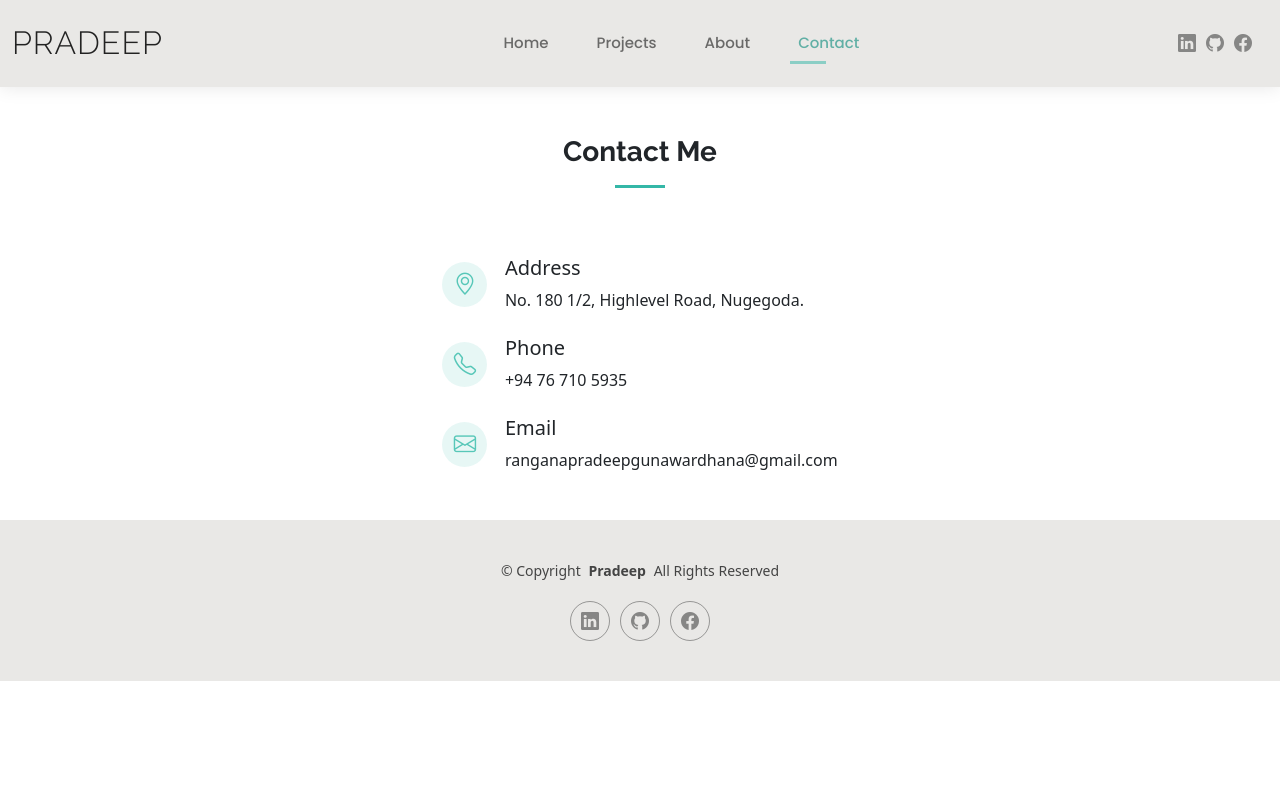
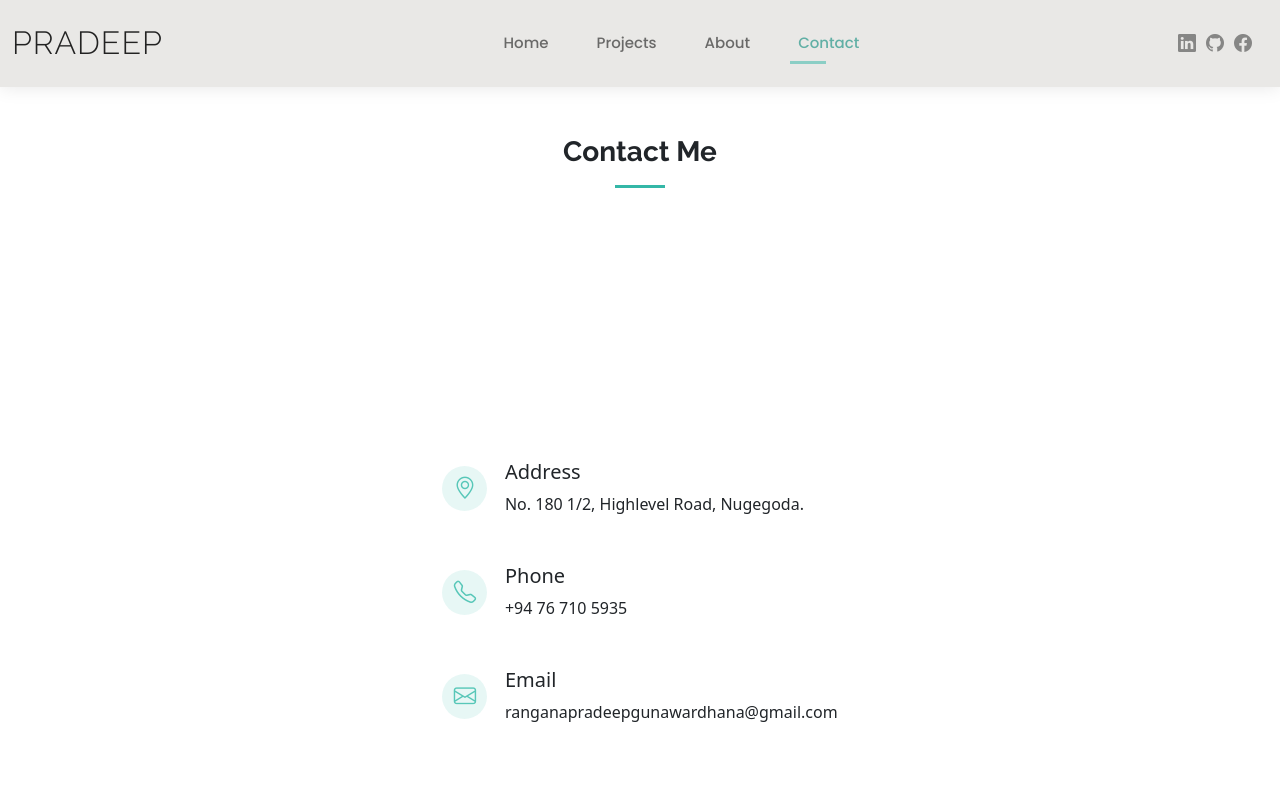
Before and after one commit to PradeepGunawardhana/pradeepgunawardhana.github.io, a React (Vite) app: page /contact in a window 1280 px wide. Shown: the top 800 px of the page. Built offline with nearby package versions, Linux system fonts and the light colour scheme.

Commit message:
Updated changes 2

```diff
--- a/src/pages/Contact/Contact.css
+++ b/src/pages/Contact/Contact.css
@@ -2,6 +2,8 @@
     display: flex;
     flex-direction: column;
     align-items: center;
+    justify-content: center;
+    min-height: calc(100vh - 80px);
 }
 
 
--- a/src/pages/Contact/Contact.jsx
+++ b/src/pages/Contact/Contact.jsx
@@ -8,13 +8,13 @@ function Contact() {
                 <h3>Contact Me</h3>
             </div>
 
-            <div className="contact-container  mb-4">
-                <div className="row justify-content-center">
+            <div className="contact-container mb-lg-4">
+                <div className="row justify-content-center align-items-center">
 
-                    <div className="col-lg-12 details-wrapper " data-aos="fade-up"
+                    <div className="col-lg-12 col-12 details-wrapper " data-aos="fade-up"
                         data-aos-anchor-placement="center-bottom" data-aos-duration="1500">
 
-                        <div className="details-container d-flex mb-4 ">
+                        <div className="details-container d-flex mb-5 ">
                             <div className="icon-container">
                                 <i className="bi bi-geo-alt"></i>
                             </div>
@@ -25,9 +25,7 @@ function Contact() {
                             </div>
                         </div>
 
-
-
-                        <div className="details-container d-flex mb-4 ">
+                        <div className="details-container d-flex mb-5 ">
                             <div className="icon-container">
                                 <i className="bi bi-telephone"></i>
                             </div>
@@ -38,7 +36,7 @@ function Contact() {
                             </div>
                         </div>
 
-                        <div className="details-container d-flex mb-4 ">
+                        <div className="details-container d-flex mb-5 ">
                             <div className="icon-container">
                                 <i className="bi bi-envelope"></i>
                             </div>
--- a/src/pages/Home/Home.css
+++ b/src/pages/Home/Home.css
@@ -108,24 +108,7 @@ a:hover {
     .hero-overlay{
         height: auto;
     }
-    .home-hero h2 {
 
-        font-size: 40px;
-
-    }
-
-    .home-hero p {
-
-        font-size: 20px;
-
-    }
-
-    .btn-get-started {
-
-        padding: 10px 30px;
-        font-size: 10px;
-
-    }
 
 }
 
@@ -147,20 +130,20 @@ a:hover {
 
     .home-hero h2 {
 
-        font-size: 30px;
+        font-size: 40px;
 
     }
 
     .home-hero p {
 
-        font-size: 15px;
+        font-size: 22px;
 
     }
 
     .btn-get-started {
 
-        padding: 8px 20px;
-        font-size: 10px;
+        padding: 10px 24px;
+        font-size: 18px;
 
     }
 
@@ -174,27 +157,27 @@ a:hover {
 
     .home-hero h2 {
 
-        font-size: 16px;
+        font-size: 30px;
 
     }
 
     .home-hero p {
 
-        font-size: 9px;
+        font-size: 18px;
 
     }
 
     .btn-get-started {
 
-        padding: 7px 18px;
-        font-size: 9px;
+        padding: 10px 24px;
+        font-size: 18px;
 
     }
 
 
 
 }
-@media (min-width: 480px) {
+@media (max-width: 480px) {
 
 
 
--- a/src/pages/Home/Home.jsx
+++ b/src/pages/Home/Home.jsx
@@ -20,7 +20,7 @@ function Home() {
 
       <div className="home-hero container  text-center">
         <div className="row justify-content-center align-items-center">
-          <div className="col-sm-8 col-8 " data-aos="fade-up"  data-aos-duration="1500">
+          <div className="col-12 " data-aos="fade-up"  data-aos-duration="1500">
 
             <h2 className='hero-title'>Pradeep Gunawardhana</h2>
 
```
